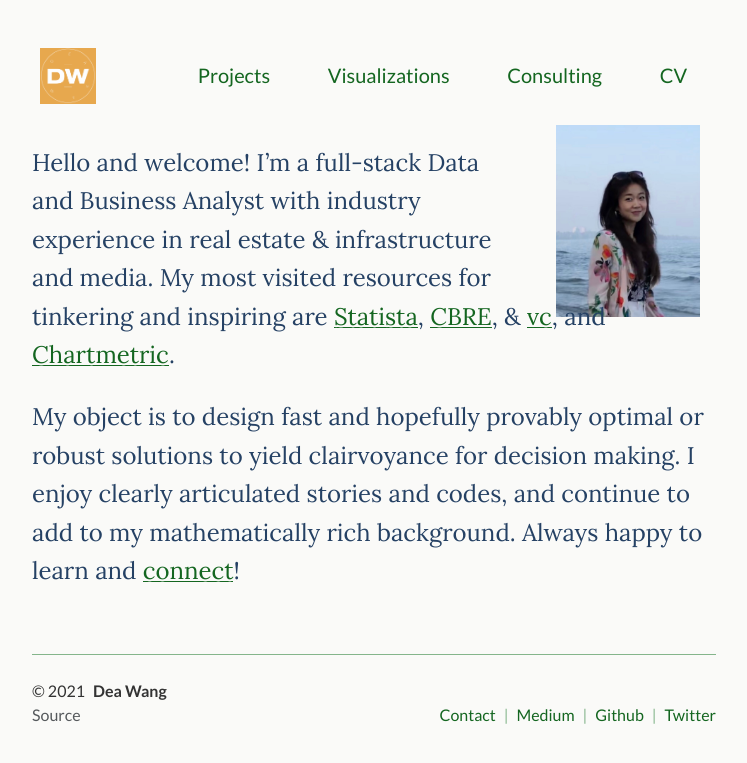
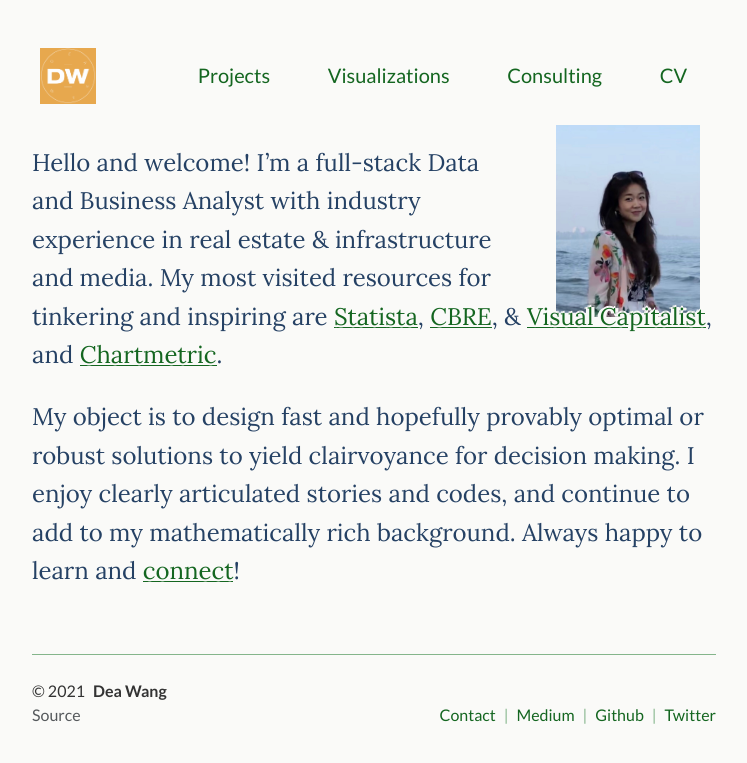
Before and after one commit to deawyk/deawyk.github.io, a Jekyll site: the page built from index.md, in a window 1280 px wide. Shown: the top 763 px of the page, without its empty margins (266-1013 px from the left). Built offline with Jekyll 4.4.1, drawn with Linux system fonts in a browser that asks for light colours.

Commit message:
Update index.md

```diff
--- a/index.md
+++ b/index.md
@@ -14,7 +14,7 @@
 {:/}
 
 <div class="lead lead-about">
-Hello and welcome! I'm a full-stack Data and Business Analyst with industry experience in real estate & infrastructure and media. My most visited resources for tinkering and inspiring are [Statista](https://www.statista.com/studies-and-reports/industries), [CBRE](https://www.cbre.ca/en/research-and-reports), & [vc](https://www.visualcapitalist.com), and [Chartmetric](https://www.chartmetric.com/music-industry-trends/6mo-report).
+Hello and welcome! I'm a full-stack Data and Business Analyst with industry experience in real estate & infrastructure and media. My most visited resources for tinkering and inspiring are [Statista](https://www.statista.com/studies-and-reports/industries), [CBRE](https://www.cbre.ca/en/research-and-reports), & [Visual Capitalist](https://www.visualcapitalist.com), and [Chartmetric](https://www.chartmetric.com/music-industry-trends/6mo-report).
 
 My object is to design fast and hopefully provably optimal or robust solutions to yield clairvoyance for decision making. I enjoy clearly articulated stories and codes, and continue to add to my mathematically rich background. Always happy to learn and [connect](https://calendly.com/deaw/coffee)!
 </div>
```
